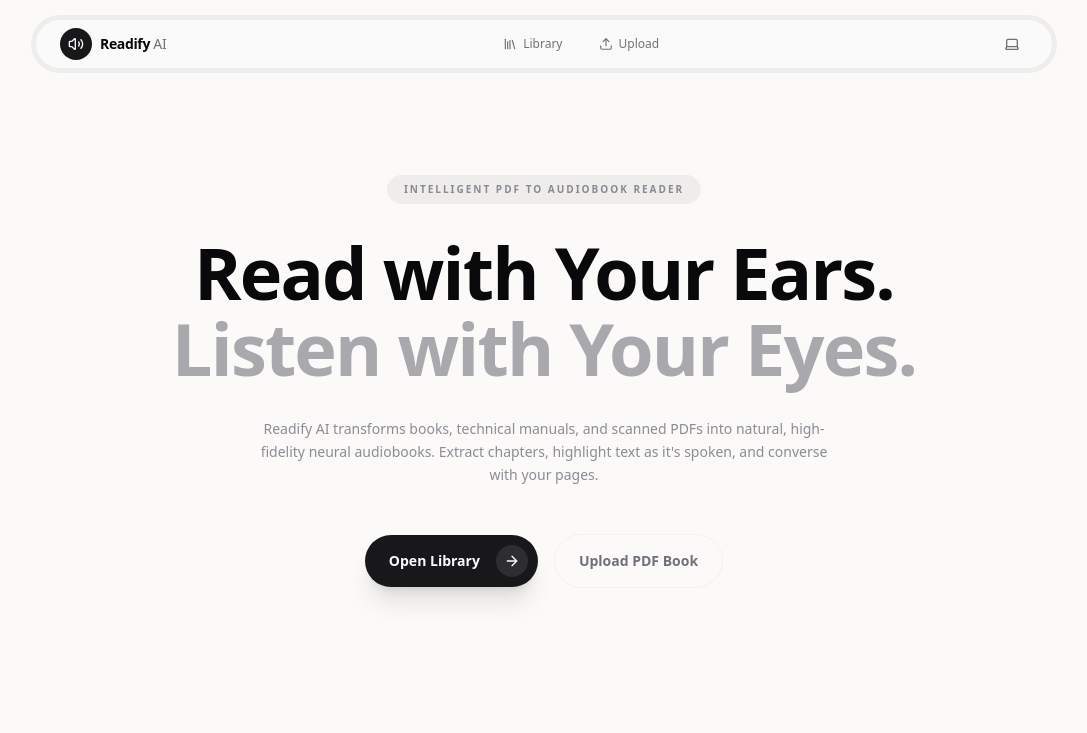
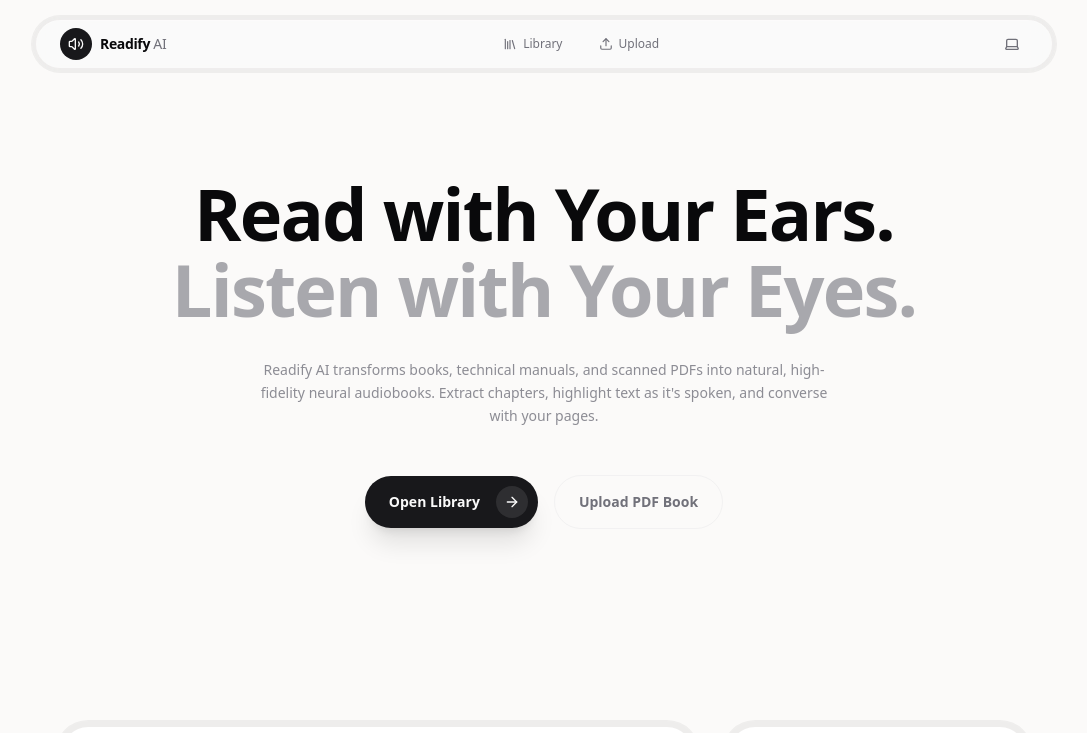
Before and after one commit to blessonrajkj/READIFY, a Next.js app in the folder frontend/: page / in a window 1280 px wide. Shown: the top 733 px of the page, without its empty margins (96-1183 px from the left). Built offline with nearby package versions, Linux system fonts and the light colour scheme.

Commit message:
Design: remove eyebrow biscuit pill badge from landing page headline

```diff
--- a/frontend/src/app/page.tsx
+++ b/frontend/src/app/page.tsx
@@ -24,15 +24,6 @@ export default function LandingPage() {
 
       {/* Main Hero Section */}
       <main className="flex-1 flex flex-col items-center justify-center px-6 py-28 md:py-44 max-w-5xl mx-auto w-full text-center z-10">
-
-        {/* Eyebrow Tag with mount animation */}
-        <div
-          className={`mb-8 rounded-full px-4 py-1.5 bg-black/5 dark:bg-white/5 ring-1 ring-black/5 dark:ring-white/10 text-[10px] uppercase tracking-[0.2em] font-bold text-muted-foreground/80 w-max mx-auto transition-premium duration-1000 transform ${
-            isMounted ? "translate-y-0 opacity-100" : "translate-y-6 opacity-0"
-          }`}
-        >
-          Intelligent PDF to Audiobook Reader
-        </div>
 
         {/* Hero Headlines with staggered mount animation */}
         <h1
```
